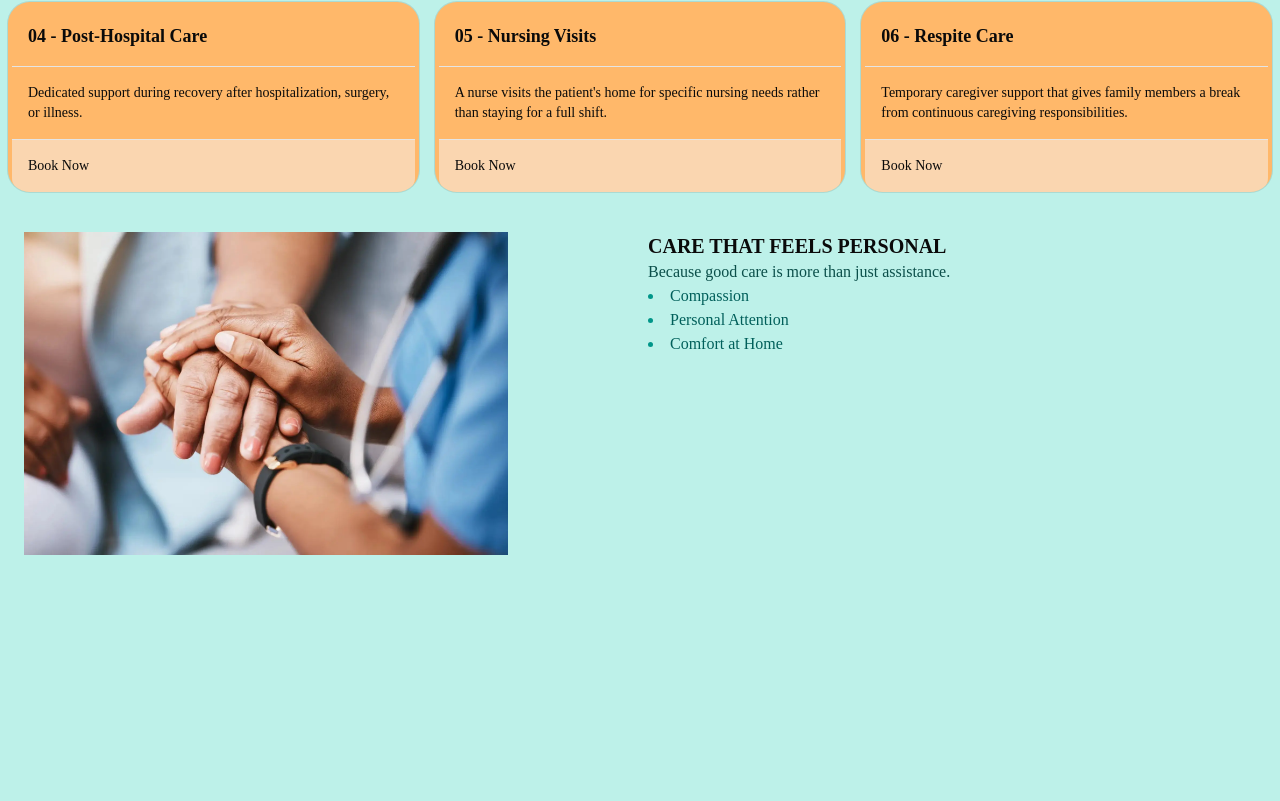
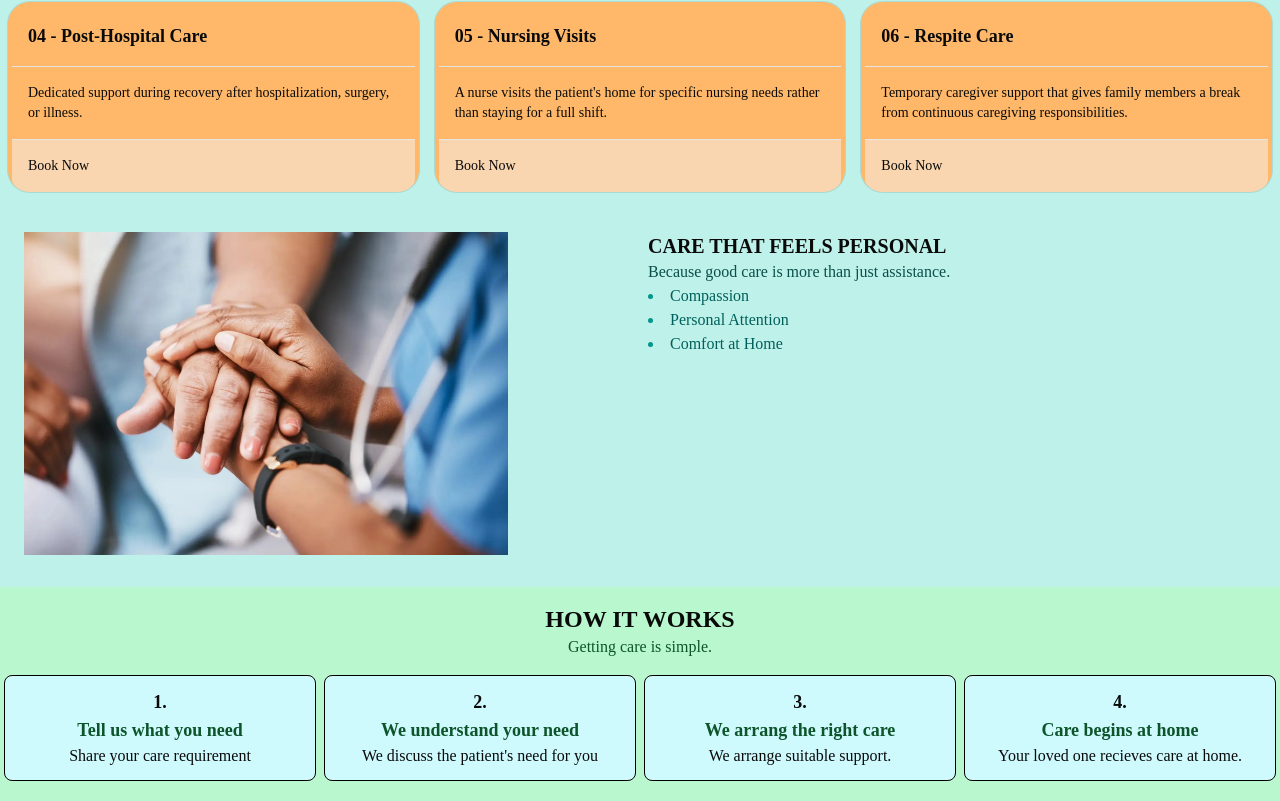
Before and after one commit to SurajKrSaw/Heal-Well, a Next.js app: page / in a window 1280 px wide. Shown: the part 1281-2082 px from the top of the page. Before the commit the page ends 1868 px from the top, so only its background shows below. Built offline with nearby package versions, Linux system fonts and the light colour scheme.

Commit message:
How it Workd section is added

```diff
--- a/app/page.tsx
+++ b/app/page.tsx
@@ -2,6 +2,7 @@ import Image from "next/image";
 import HighlightStrip from "@/components/highlightStrip";
 import Services from "@/components/servicesSection";
 import Ctfp from "@/components/ctfp";
+import HowItWorks from "@/components/howItWorks";
 
 export default function Home() {
   return (
@@ -50,6 +51,7 @@ export default function Home() {
       <HighlightStrip />
       <Services />
       <Ctfp />
+      <HowItWorks />
     </main>
   );
 }
--- /dev/null
+++ b/components/howItWorks.tsx
@@ -0,0 +1,44 @@
+const HowItWorks = () => {
+  return (
+    <section className="py-4 bg-green-200">
+      <h1 className="flex col-span-full justify-center font-bold text-2xl ">
+        HOW IT WORKS
+      </h1>
+      <h4 className="flex col-span-full justify-center text-green-900 pb-3">
+        Getting care is simple.
+      </h4>
+      <div className="grid grid-cols-2 md:grid-cols-4">
+        <div className="flex flex-col items-center border-1 border-black rounded-md m-1 p-3 bg-cyan-100">
+          <p className="font-bold text-lg">1.</p>
+          <p className="font-bold text-lg text-green-900">
+            Tell us what you need
+          </p>
+          <p> Share your care requirement</p>
+        </div>
+        <div className="flex flex-col items-center border-1 border-black rounded-md m-1 p-3 bg-cyan-100">
+          <p className="font-bold text-lg">2.</p>
+          <p className="font-bold text-lg text-green-900">
+            We understand your need
+          </p>
+          <p>We discuss the patient&apos;s need for you</p>
+        </div>
+        <div className="flex flex-col items-center border-1 border-black rounded-md m-1 p-3 bg-cyan-100">
+          <p className="font-bold text-lg">3.</p>
+          <p className="font-bold text-lg text-green-900">
+            We arrang the right care
+          </p>
+          <p>We arrange suitable support.</p>
+        </div>
+        <div className="flex flex-col items-center border-1 border-black rounded-md m-1 p-3 bg-cyan-100">
+          <p className="font-bold text-lg">4.</p>
+          <p className="font-bold text-lg text-green-900">
+            Care begins at home
+          </p>
+          <p>Your loved one recieves care at home.</p>
+        </div>
+      </div>
+    </section>
+  );
+};
+
+export default HowItWorks;
```
